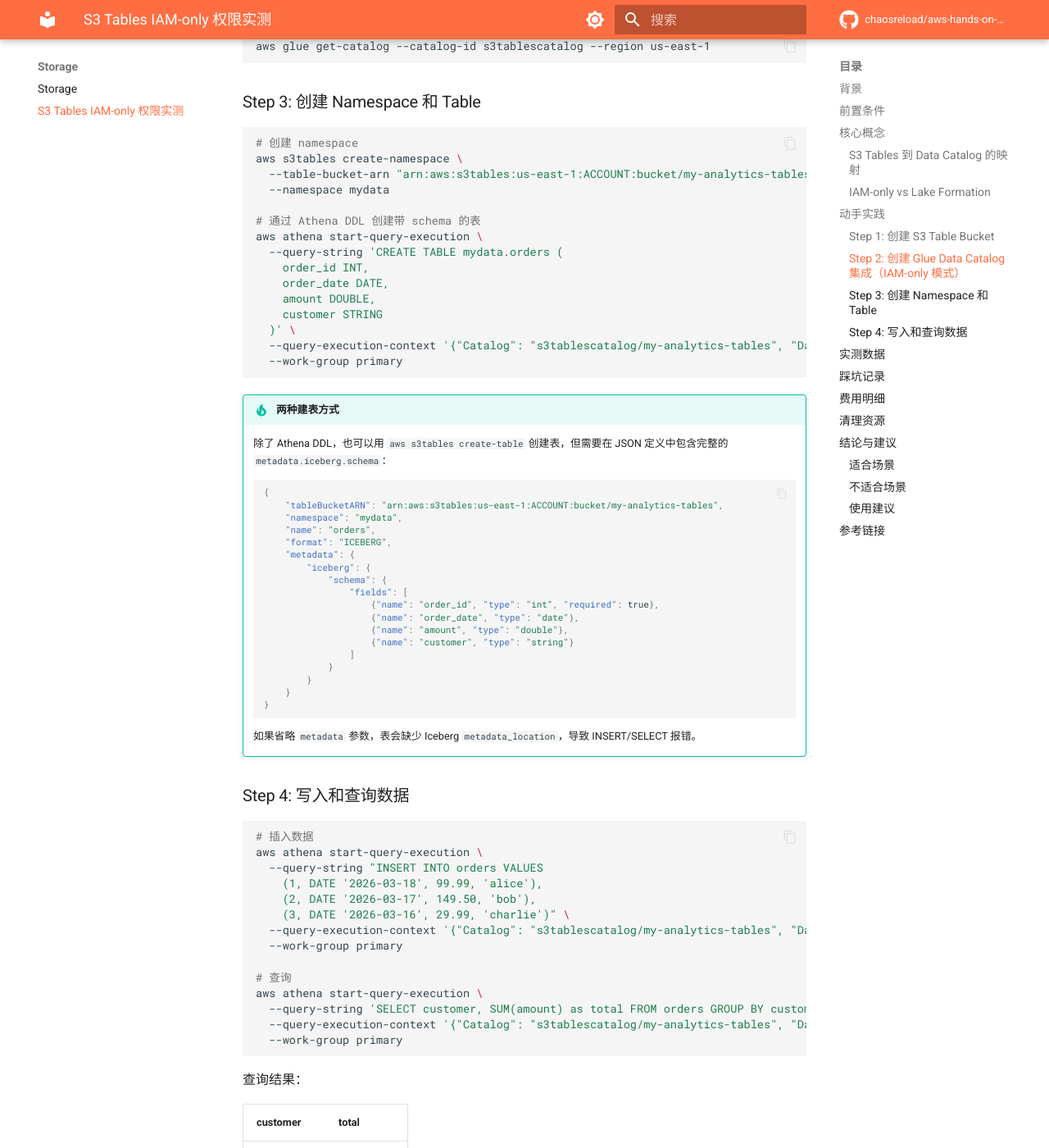
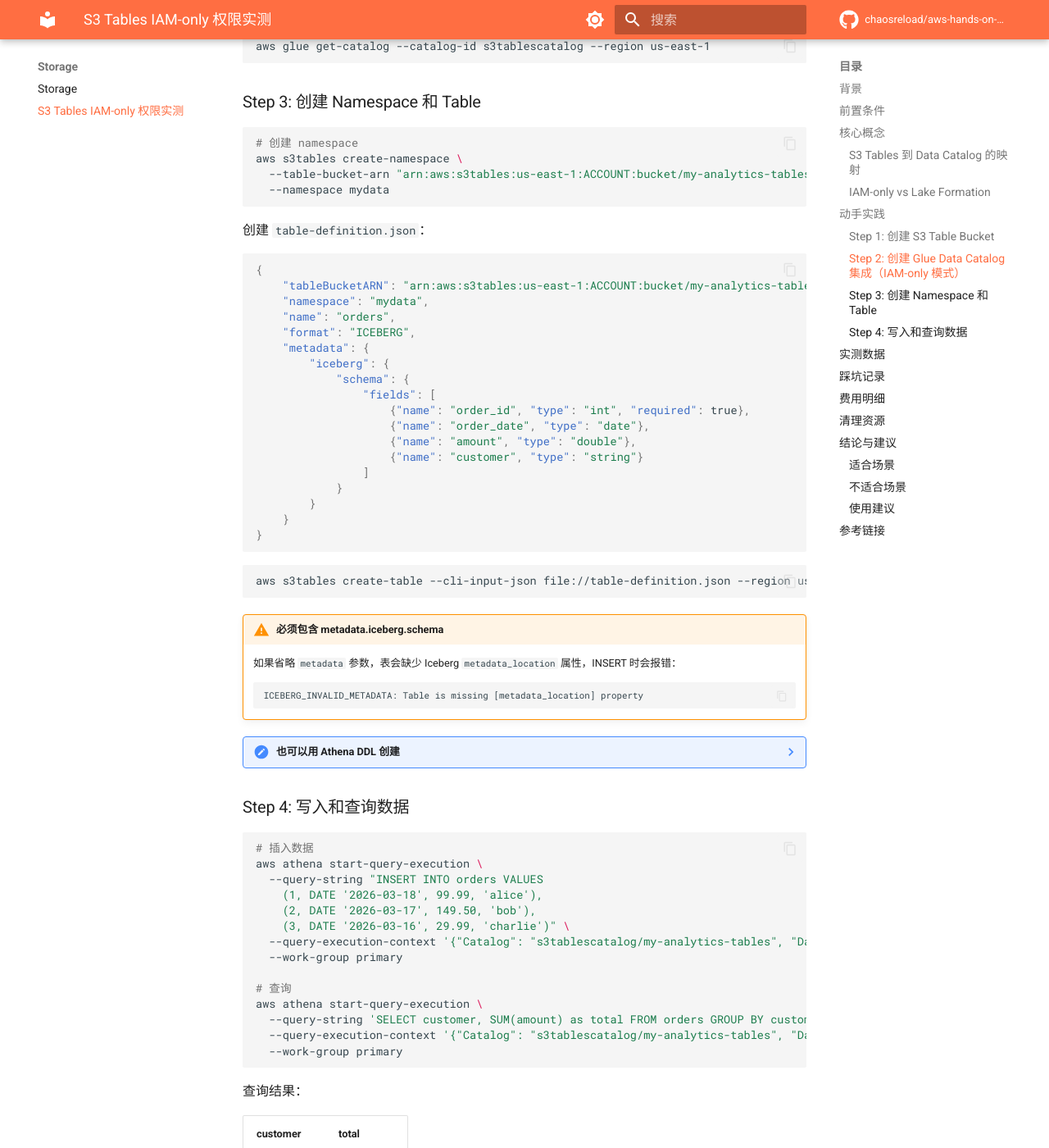
Before and after one commit to chaosreload/aws-hands-on-lab, an MkDocs documentation site: the page built from docs/storage/s3-tables-iam-permissions.md, in a window 1280 px wide and 1400 px high, scrolled down 2792 px. Shown: the whole window at 82% size. Built offline with MkDocs 1.6.1 and Material for MkDocs 9.7.7, drawn with Linux system fonts in a browser that asks for light colours; comment, search, counter and statistics services are not loaded; some of the changed text lies outside the part shown.

Commit message:
feat(s3-tables): rewrite Step 3 with verified S3 Tables API create-table path
Ran actual tests with 3 table creation methods:
- T1: s3tables create-table + full metadata.iceberg.schema → INSERT/SELECT OK
- T2: s3tables create-table without metadata → FAILED (missing metadata_location)
- T3: Athena DDL CREATE TABLE → INSERT/SELECT OK (baseline)

Changes:
- Step 3 now uses S3 Tables API as primary path with full JSON definition
- Athena DDL moved to collapsible alternative
- Gotcha section updated with real test comparison table
- All claims now backed by actual test results

````diff
--- a/docs/storage/s3-tables-iam-permissions.md
+++ b/docs/storage/s3-tables-iam-permissions.md
@@ -115,42 +115,54 @@
 aws s3tables create-namespace \
   --table-bucket-arn "arn:aws:s3tables:us-east-1:ACCOUNT:bucket/my-analytics-tables" \
   --namespace mydata
-
-# 通过 Athena DDL 创建带 schema 的表
-aws athena start-query-execution \
-  --query-string 'CREATE TABLE mydata.orders (
-    order_id INT,
-    order_date DATE,
-    amount DOUBLE,
-    customer STRING
-  )' \
-  --query-execution-context '{"Catalog": "s3tablescatalog/my-analytics-tables", "Database": "mydata"}' \
-  --work-group primary
 ```
 
-!!! tip "两种建表方式"
-    除了 Athena DDL，也可以用 `aws s3tables create-table` 创建表，但需要在 JSON 定义中包含完整的 `metadata.iceberg.schema`：
-    ```json
-    {
-        "tableBucketARN": "arn:aws:s3tables:us-east-1:ACCOUNT:bucket/my-analytics-tables",
-        "namespace": "mydata",
-        "name": "orders",
-        "format": "ICEBERG",
-        "metadata": {
-            "iceberg": {
-                "schema": {
-                    "fields": [
-                        {"name": "order_id", "type": "int", "required": true},
-                        {"name": "order_date", "type": "date"},
-                        {"name": "amount", "type": "double"},
-                        {"name": "customer", "type": "string"}
-                    ]
-                }
+创建 `table-definition.json`：
+
+```json
+{
+    "tableBucketARN": "arn:aws:s3tables:us-east-1:ACCOUNT:bucket/my-analytics-tables",
+    "namespace": "mydata",
+    "name": "orders",
+    "format": "ICEBERG",
+    "metadata": {
+        "iceberg": {
+            "schema": {
+                "fields": [
+                    {"name": "order_id", "type": "int", "required": true},
+                    {"name": "order_date", "type": "date"},
+                    {"name": "amount", "type": "double"},
+                    {"name": "customer", "type": "string"}
+                ]
             }
         }
     }
+}
+```
+
+```bash
+aws s3tables create-table --cli-input-json file://table-definition.json --region us-east-1
+```
+
+!!! warning "必须包含 metadata.iceberg.schema"
+    如果省略 `metadata` 参数，表会缺少 Iceberg `metadata_location` 属性，INSERT 时会报错：
     ```
-    如果省略 `metadata` 参数，表会缺少 Iceberg `metadata_location`，导致 INSERT/SELECT 报错。
+    ICEBERG_INVALID_METADATA: Table is missing [metadata_location] property
+    ```
+
+??? note "也可以用 Athena DDL 创建"
+    ```bash
+    aws athena start-query-execution \
+      --query-string 'CREATE TABLE mydata.orders (
+        order_id INT,
+        order_date DATE,
+        amount DOUBLE,
+        customer STRING
+      )' \
+      --query-execution-context '{"Catalog": "s3tablescatalog/my-analytics-tables", "Database": "mydata"}' \
+      --work-group primary
+    ```
+    Athena DDL 会自动设置 Iceberg metadata，无需手动指定 schema JSON。但注意：通过 Athena 创建的表会继承 Table Bucket 的默认加密设置，无法自定义。
 
 ### Step 4: 写入和查询数据
 
@@ -195,12 +207,18 @@
 
 ## 踩坑记录
 
-!!! warning "用 S3 Tables API 建表时必须带 schema"
-    如果用 `aws s3tables create-table` 但省略了 `metadata.iceberg.schema` 参数，表会缺少 Iceberg `metadata_location` 属性。INSERT 时会报错：
+!!! warning "S3 Tables API 建表必须带完整 schema"
+    `aws s3tables create-table` 不带 `metadata.iceberg.schema` 时，表会缺少 Iceberg `metadata_location`。通过 Athena INSERT 会报错：
     ```
     ICEBERG_INVALID_METADATA: Table is missing [metadata_location] property
     ```
-    解决方法：在 `create-table` 的 JSON 定义中包含完整的 `metadata` 字段（见 Step 3），或者用 Athena DDL 创建。
+    **实测对比**：
+
+    | 建表方式 | INSERT | SELECT |
+    |---------|--------|--------|
+    | `create-table` + 完整 schema | ✅ | ✅ |
+    | `create-table` 不带 metadata | ❌ metadata_location 缺失 | ❌ |
+    | Athena DDL `CREATE TABLE` | ✅ | ✅ |
 
 !!! warning "大写名称自动转小写"
     文档说表名和列名必须全小写，否则查询会失败。但实测通过 Athena DDL 创建时：
````
